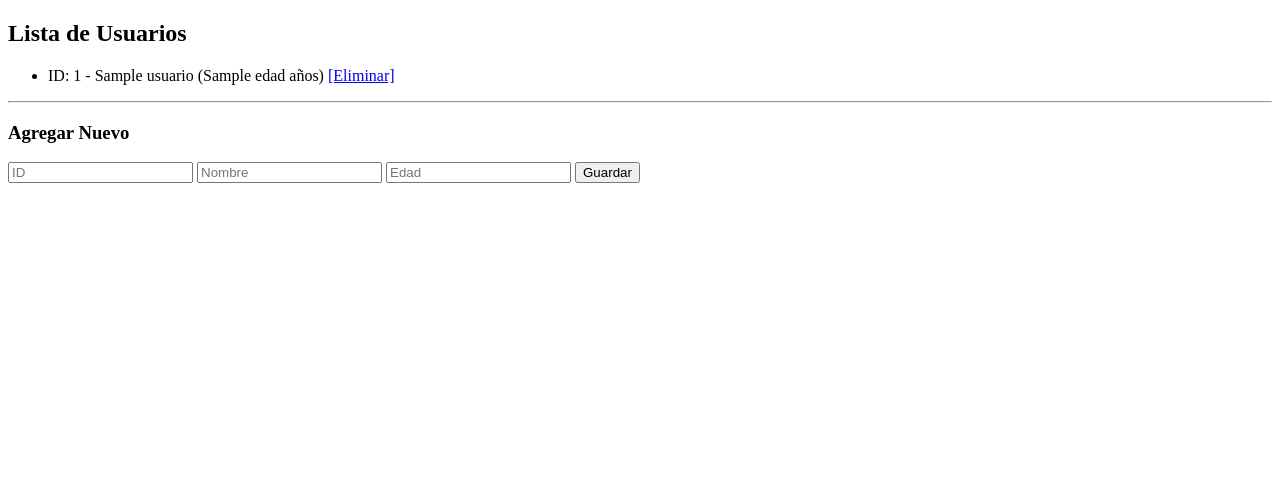
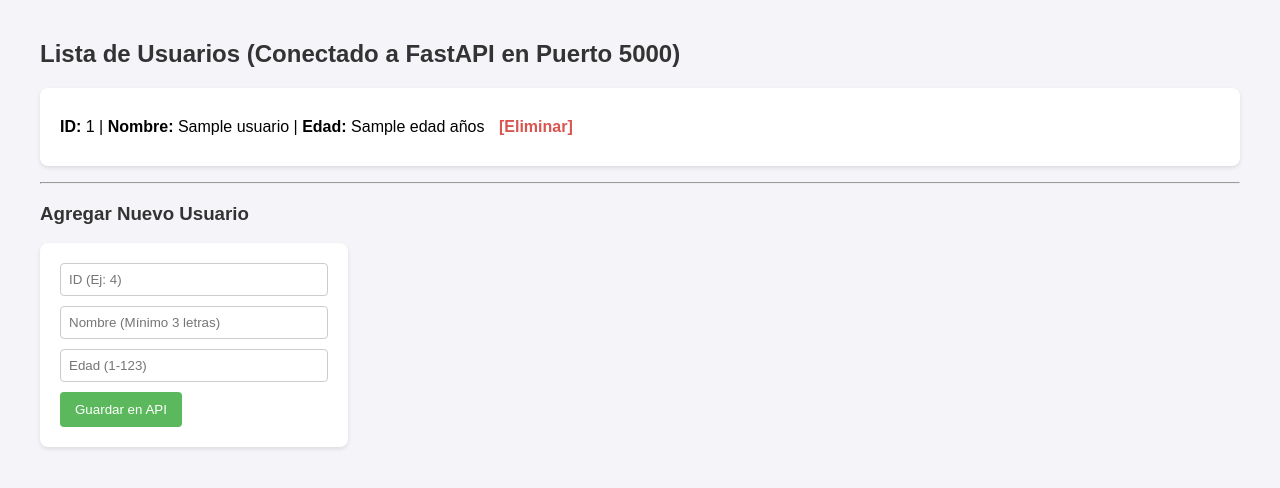
Before and after one commit to AxelHm257/TAI-202, a Flask app: page / in a window 1280 px wide. Shown: the top 488 px of the page. Run offline with Flask 3, Linux system fonts and the light colour scheme; a database or web service that is not in the repository returns one stand-in record (values such as "Sample title"); data that the repository does not hold is empty.

Commit message:
Práctica 4

```diff
--- a/frontFlask/templates/index.html
+++ b/frontFlask/templates/index.html
@@ -1,23 +1,39 @@
 <!DOCTYPE html>
-<html>
+<html lang="es">
+<head>
+    <meta charset="UTF-8">
+    <title>Gestión de Usuarios - Práctica 3</title>
+    <style>
+        body { font-family: Arial, sans-serif; margin: 40px; background-color: #f4f4f9; }
+        h2, h3 { color: #333; }
+        ul { background: white; padding: 20px; border-radius: 8px; box-shadow: 0 2px 4px rgba(0,0,0,0.1); list-style: none; }
+        li { padding: 10px 0; border-bottom: 1px solid #eee; }
+        li:last-child { border-bottom: none; }
+        .btn-delete { color: #d9534f; text-decoration: none; margin-left: 10px; font-weight: bold; }
+        form { background: white; padding: 20px; border-radius: 8px; box-shadow: 0 2px 4px rgba(0,0,0,0.1); display: inline-block; }
+        input { display: block; margin-bottom: 10px; padding: 8px; width: 250px; border: 1px solid #ccc; border-radius: 4px; }
+        button { background-color: #5cb85c; color: white; border: none; padding: 10px 15px; border-radius: 4px; cursor: pointer; }
+        button:hover { background-color: #4cae4c; }
+    </style>
+</head>
 <body>
-    <h2>Lista de Usuarios</h2>
+    <h2>Lista de Usuarios (Conectado a FastAPI en Puerto 5000)</h2>
     <ul>
         {% for u in usuarios %}
         <li>
-            ID: {{u.id}} - {{u.nombre}} ({{u.edad}} años)
-            <a href="/borrar/{{u.id}}">[Eliminar]</a>
+            <strong>ID:</strong> {{ u.id }} | <strong>Nombre:</strong> {{ u.nombre }} | <strong>Edad:</strong> {{ u.edad }} años
+            <a href="/borrar/{{ u.id }}" class="btn-delete" onclick="return confirm('¿Eliminar usuario?')">[Eliminar]</a>
         </li>
         {% endfor %}
     </ul>
 
     <hr>
-    <h3>Agregar Nuevo</h3>
+    <h3>Agregar Nuevo Usuario</h3>
     <form action="/enviar" method="POST">
-        <input type="number" name="id" placeholder="ID">
-        <input type="text" name="nombre" placeholder="Nombre">
-        <input type="number" name="edad" placeholder="Edad">
-        <button type="submit">Guardar</button>
+        <input type="number" name="id" placeholder="ID (Ej: 4)" required min="1">
+        <input type="text" name="nombre" placeholder="Nombre (Mínimo 3 letras)" required minlength="3" maxlength="50">
+        <input type="number" name="edad" placeholder="Edad (1-123)" required min="1" max="123">
+        <button type="submit">Guardar en API</button>
     </form>
 </body>
 </html>
```
Also changed, not shown: myAPI/app/main.py (+19 -32 lines).
